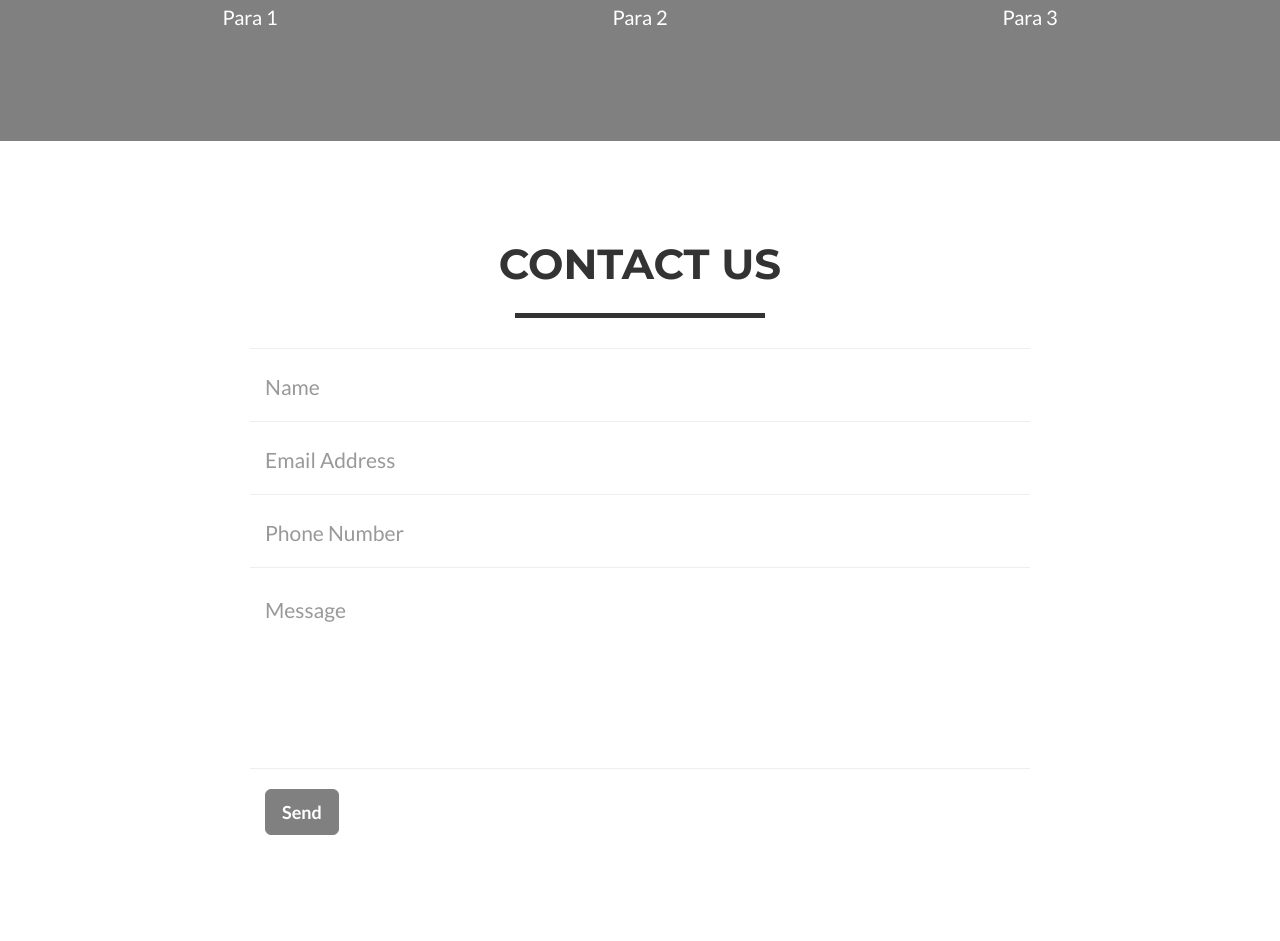
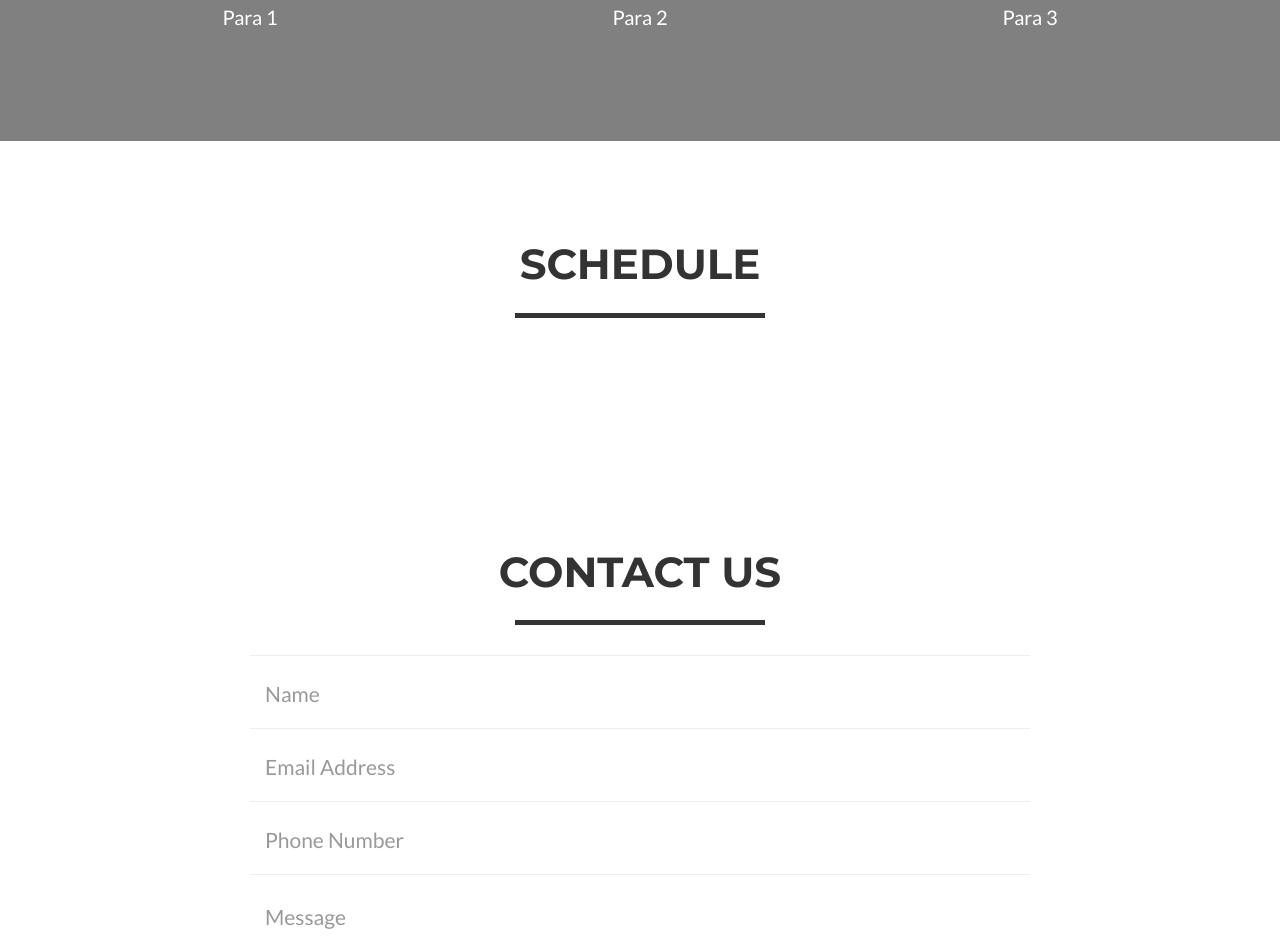
Before and after one commit to ceglug/sfd16, a website: page index.html in a window 1280 px wide. Shown: the part 1584-2525 px from the top of the page. Drawn offline with nearby package versions, Linux system fonts and the light colour scheme.

Commit message:
schedule header

```diff
--- a/index.html
+++ b/index.html
@@ -179,6 +179,21 @@
         </div>
     </section>
 
+    <!-- Schedule Section -->
+    <section id="schedule">
+        <div class="container">
+            <div class="row">
+              <div class="col-lg-12 text-center">
+                  <h2>Schedule</h2>
+                  <hr class="star-primary">
+              </div>
+            </div>
+            <div class="row">
+                <div class="col-lg-8 col-lg-offset-2">
+                </div>
+            </div>
+        </div>
+    </section>
     <!-- Contact Section -->
     <section id="contact">
         <div class="container">
```
